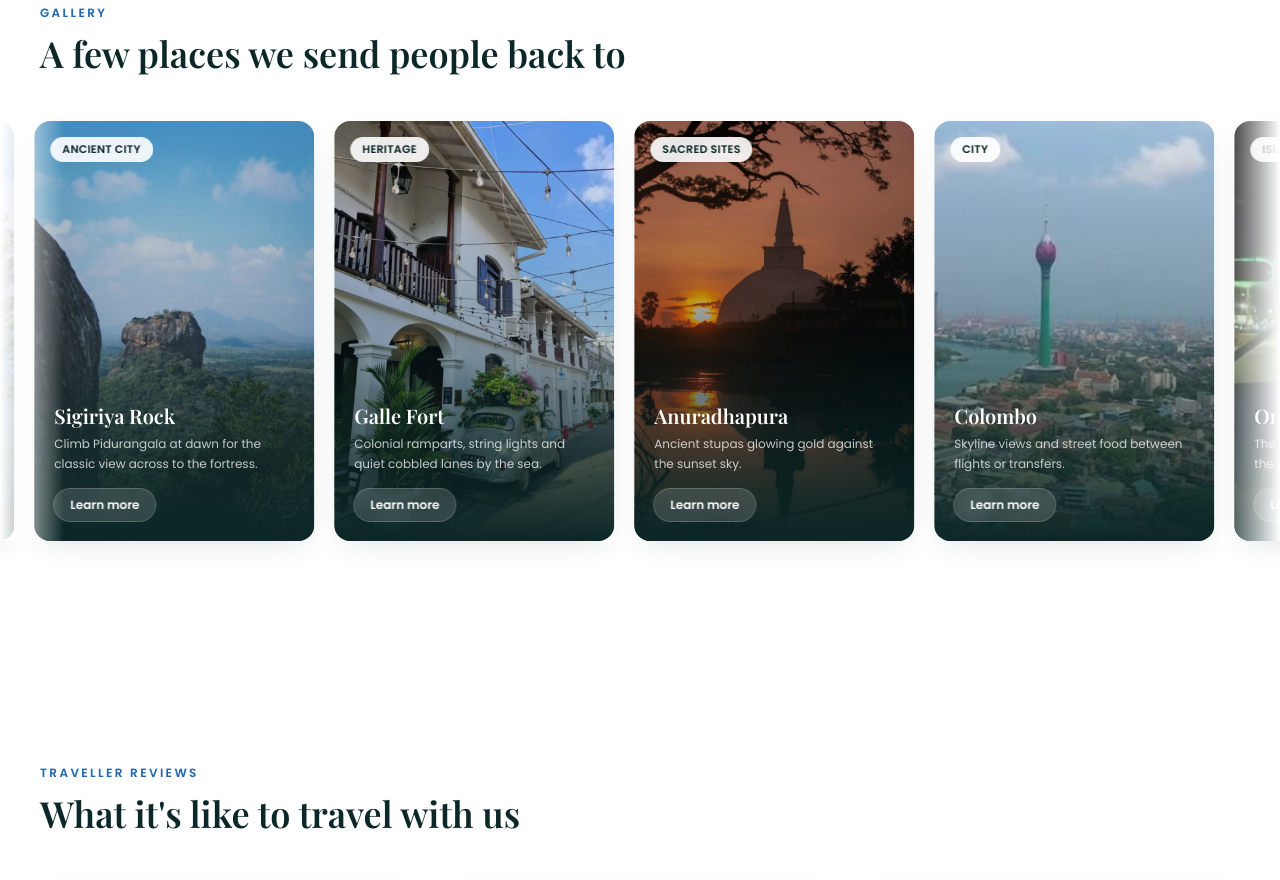
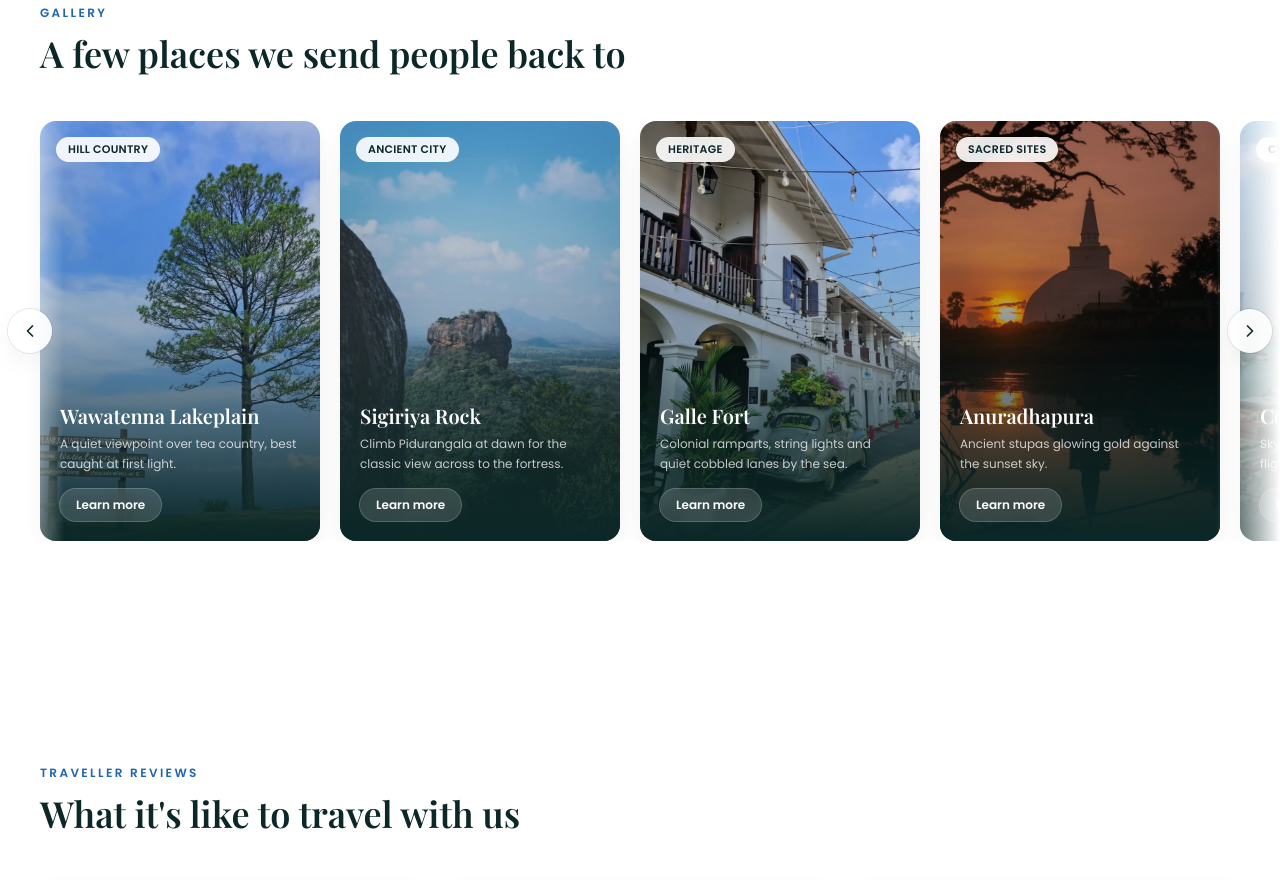
Before and after one commit to NethmiThambawita/Travelco, a React (Vite) app: page / in a window 1280 px wide. Shown: the part 3900-4780 px from the top of the page. Built offline with nearby package versions, Linux system fonts and the light colour scheme; a web font is replaced by a local one.

Commit message:
slide move error fixed

```diff
--- a/src/components/Gallery.jsx
+++ b/src/components/Gallery.jsx
@@ -1,3 +1,4 @@
+import { useEffect, useRef, useState } from "react";
 import wawatennaImg from "../assets/images/about-wawatenna.jpg";
 import pidurangalaImg from "../assets/images/gallery-pidurangala.jpg";
 import fortImg from "../assets/images/fort.jpeg";
@@ -59,8 +60,79 @@ const DestinationCard = ({ d }) => (
   </div>
 );
 
+const ArrowButton = ({ direction, onClick }) => (
+  <button
+    type="button"
+    onClick={onClick}
+    aria-label={direction === "prev" ? "Previous destinations" : "Next destinations"}
+    className="absolute top-1/2 z-20 -translate-y-1/2 grid h-10 w-10 place-items-center rounded-full bg-white/90 text-ink shadow-soft ring-1 ring-ink/10 backdrop-blur transition-colors hover:bg-white active:scale-95 md:h-11 md:w-11"
+    style={direction === "prev" ? { left: "0.5rem" } : { right: "0.5rem" }}
+  >
+    <svg width="20" height="20" viewBox="0 0 24 24" fill="none" aria-hidden="true">
+      <path
+        d={direction === "prev" ? "M15 6l-6 6 6 6" : "M9 6l6 6-6 6"}
+        stroke="currentColor"
+        strokeWidth="2"
+        strokeLinecap="round"
+        strokeLinejoin="round"
+      />
+    </svg>
+  </button>
+);
+
 const Gallery = () => {
   const track = [...destinations, ...destinations];
+  const trackRef = useRef(null);
+  const pausedRef = useRef(false);
+  const resumeTimeoutRef = useRef(null);
+  const [hintVisible, setHintVisible] = useState(true);
+
+  useEffect(() => {
+    const timer = setTimeout(() => setHintVisible(false), 5000);
+    return () => clearTimeout(timer);
+  }, []);
+
+  useEffect(() => {
+    const el = trackRef.current;
+    if (!el) return;
+    if (window.matchMedia("(prefers-reduced-motion: reduce)").matches) return;
+
+    let frameId;
+    const step = () => {
+      if (!pausedRef.current) {
+        const halfWidth = el.scrollWidth / 2;
+        el.scrollLeft += 0.6;
+        if (el.scrollLeft >= halfWidth) {
+          el.scrollLeft -= halfWidth;
+        }
+      }
+      frameId = requestAnimationFrame(step);
+    };
+    frameId = requestAnimationFrame(step);
+    return () => cancelAnimationFrame(frameId);
+  }, []);
+
+  const pauseAutoplay = () => {
+    pausedRef.current = true;
+    setHintVisible(false);
+    if (resumeTimeoutRef.current) clearTimeout(resumeTimeoutRef.current);
+  };
+
+  const resumeAutoplaySoon = (delay = 2500) => {
+    if (resumeTimeoutRef.current) clearTimeout(resumeTimeoutRef.current);
+    resumeTimeoutRef.current = setTimeout(() => {
+      pausedRef.current = false;
+    }, delay);
+  };
+
+  const scrollByCard = (direction) => {
+    const el = trackRef.current;
+    if (!el) return;
+    pauseAutoplay();
+    const amount = el.clientWidth * 0.8 * (direction === "prev" ? -1 : 1);
+    el.scrollBy({ left: amount, behavior: "smooth" });
+    resumeAutoplaySoon(3000);
+  };
 
   return (
     <section id="gallery" className="py-20 md:py-28 overflow-hidden">
@@ -79,7 +151,29 @@ const Gallery = () => {
         <div className="pointer-events-none absolute inset-y-0 left-0 z-10 w-16 bg-gradient-to-r from-white to-transparent" aria-hidden="true" />
         <div className="pointer-events-none absolute inset-y-0 right-0 z-10 w-16 bg-gradient-to-l from-white to-transparent" aria-hidden="true" />
 
-        <div className="animate-marquee flex w-max gap-5 px-5 md:px-10">
+        <ArrowButton direction="prev" onClick={() => scrollByCard("prev")} />
+        <ArrowButton direction="next" onClick={() => scrollByCard("next")} />
+
+        <div
+          aria-hidden="true"
+          className={`pointer-events-none absolute inset-x-0 bottom-6 z-20 flex justify-center transition-opacity duration-700 ${
+            hintVisible ? "opacity-100" : "opacity-0"
+          }`}
+        >
+          <div className="flex items-center gap-2 rounded-full bg-ink/80 px-4 py-2 text-xs font-medium text-white shadow-soft backdrop-blur">
+            <span className="animate-swipe-hint inline-block text-base">👆</span>
+            <span>Swipe to explore</span>
+          </div>
+        </div>
+
+        <div
+          ref={trackRef}
+          onMouseEnter={pauseAutoplay}
+          onMouseLeave={() => resumeAutoplaySoon(0)}
+          onTouchStart={pauseAutoplay}
+          onTouchEnd={() => resumeAutoplaySoon()}
+          className="flex gap-5 overflow-x-auto scroll-smooth px-5 md:px-10 [-ms-overflow-style:none] [scrollbar-width:none] [&::-webkit-scrollbar]:hidden"
+        >
           {track.map((d, i) => (
             <DestinationCard key={`${d.title}-${i}`} d={d} />
           ))}
--- a/src/index.css
+++ b/src/index.css
@@ -47,29 +47,24 @@ h4 {
   animation: fade-up 0.8s cubic-bezier(0.16, 1, 0.3, 1) both;
 }
 
-@keyframes marquee {
-  from {
-    transform: translateX(0);
+@keyframes swipe-hint {
+  0%,
+  100% {
+    transform: translateX(-6px);
   }
-  to {
-    transform: translateX(-50%);
+  50% {
+    transform: translateX(6px);
   }
 }
 
-.animate-marquee {
-  animation: marquee 55s linear infinite;
-}
-
-@media (hover: hover) {
-  .animate-marquee:hover {
-    animation-play-state: paused;
-  }
+.animate-swipe-hint {
+  animation: swipe-hint 1.2s ease-in-out infinite;
 }
 
 @media (prefers-reduced-motion: reduce) {
   .animate-kenburns,
   .animate-fade-up,
-  .animate-marquee {
+  .animate-swipe-hint {
     animation: none !important;
   }
 }
```
